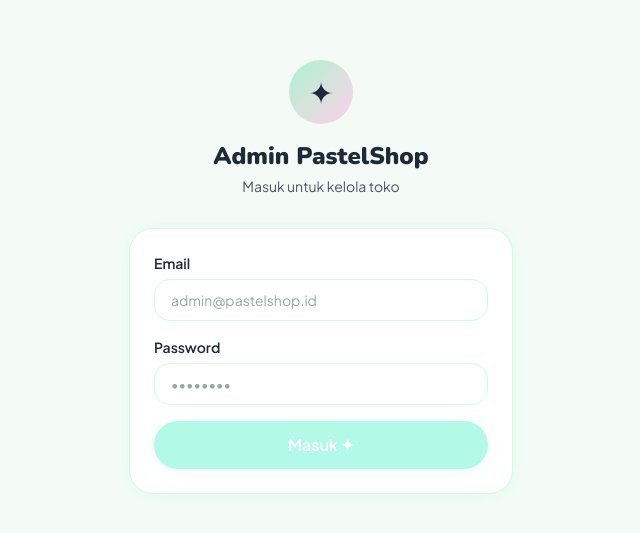
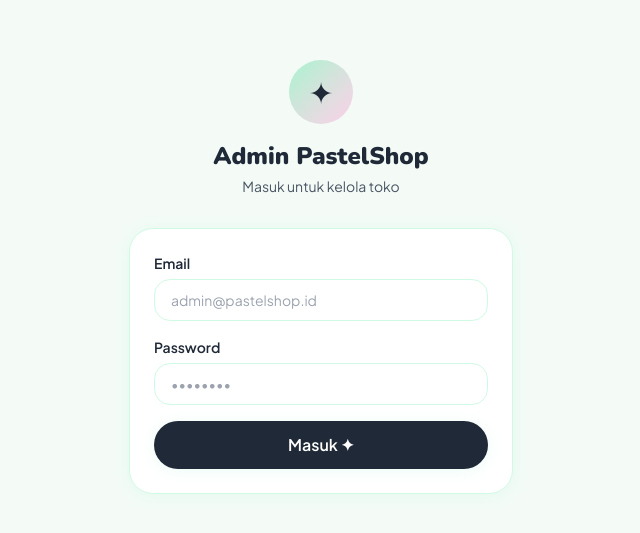
Before and after one commit to kanayyin/rere-space, a React (Vite) app in the folder fe/: page /admin/login in a window 1280 px wide. Shown: the part 123-656 px from the top of the page, without its empty margins (319-959 px from the left). Built offline with nearby package versions, Linux system fonts and the light colour scheme; no server answers.

Commit message:
Update Button.jsx

```diff
--- a/fe/src/components/ui/Button.jsx
+++ b/fe/src/components/ui/Button.jsx
@@ -5,7 +5,7 @@ export function cn(...classes) {
 const base = 'inline-flex items-center justify-center gap-2 font-semibold transition-all focus-visible:outline-none focus-visible:ring-2 focus-visible:ring-[var(--color-lavender)] disabled:opacity-50 disabled:pointer-events-none rounded-full';
 
 const variants = {
-  primary: 'bg-[var(--color-lavender-dark)] text-white hover:bg-[var(--color-lavender-dark)]/90 shadow-[var(--shadow-card)]',
+  primary: 'bg-[var(--color-ink)] text-white hover:bg-[var(--color-lavender-dark)]/90 shadow-[var(--shadow-card)]',
   secondary: 'bg-[var(--color-lavender-light)] text-[var(--color-lavender-dark)] hover:bg-[var(--color-lavender)]/60',
   ghost: 'hover:bg-[var(--color-surface-alt)] text-[var(--color-ink-soft)]',
   danger: 'bg-red-500 text-white hover:bg-red-600',
```
